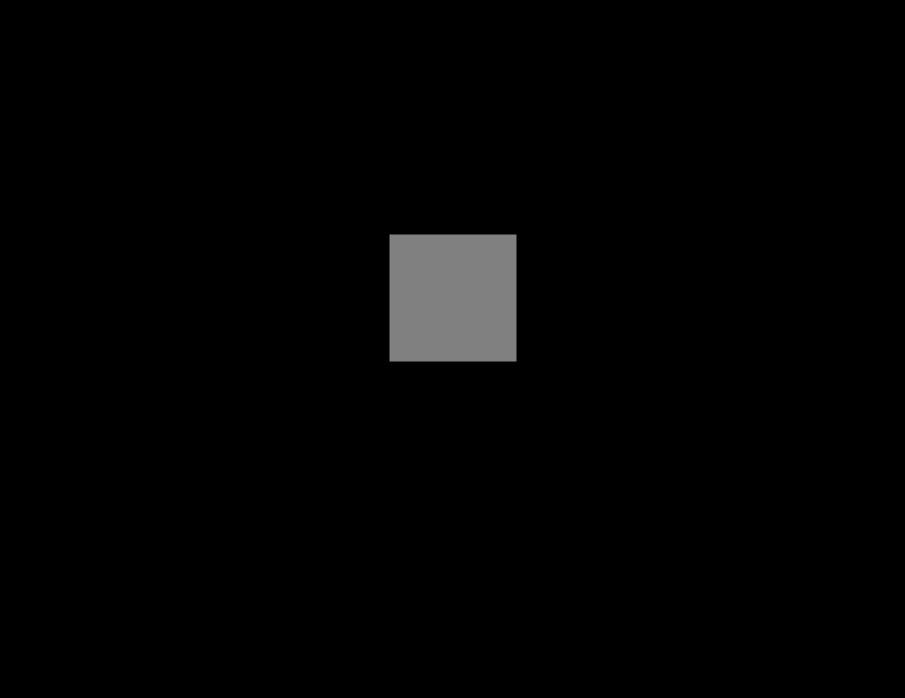
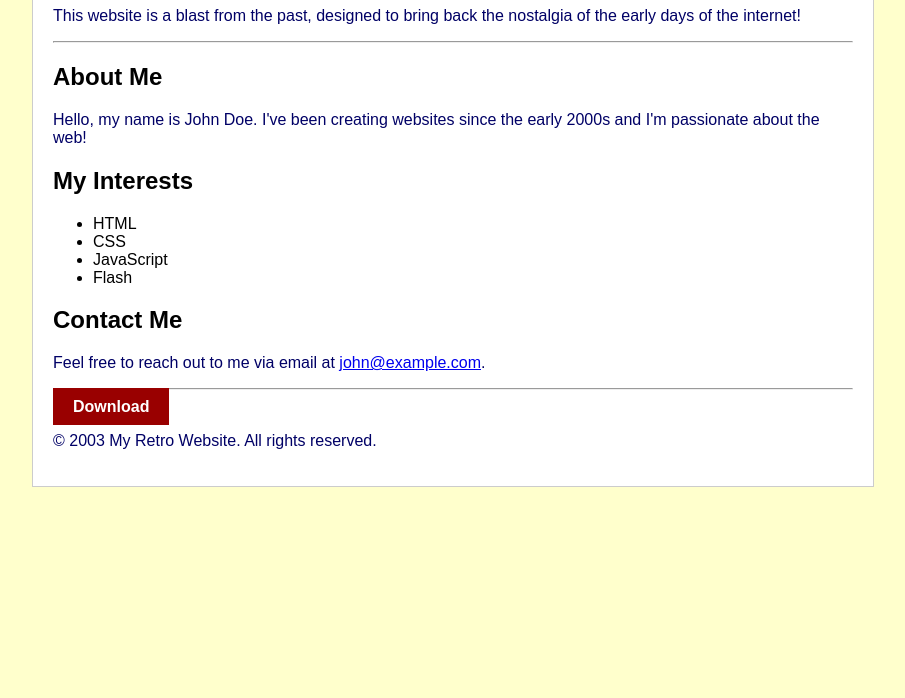
Before and after one commit to Askansz/the.king, a plain HTML site: page index.html in a window 1280 px wide. Shown: the part 102-800 px from the top of the page, without its empty margins (187-1092 px from the left). Drawn offline with nearby package versions, Linux system fonts and the light colour scheme.

Commit message:
Update index.html

```diff
--- a/index.html
+++ b/index.html
@@ -1,90 +1,55 @@
 <!DOCTYPE html>
-<html lang="en">
+<html>
 <head>
-    <meta charset="UTF-8">
-    <title>3D Cube Game</title>
-    <style>
-        body {
-            margin: 0;
-            overflow: hidden;
-        }
-    </style>
+  <title>Welcome to My Retro Website</title>
+  <style>
+    body {
+      background-color: #ffffcc;
+      font-family: Arial, sans-serif;
+    }
+    h1 {
+      color: #990000;
+      text-align: center;
+    }
+    p {
+      color: #000066;
+    }
+    .container {
+      width: 800px;
+      margin: 0 auto;
+      padding: 20px;
+      background-color: #ffffff;
+      border: 1px solid #cccccc;
+    }
+    .download-button {
+      background-color: #990000;
+      color: #ffffff;
+      padding: 10px 20px;
+      border: none;
+      text-decoration: none;
+      font-weight: bold;
+    }
+  </style>
 </head>
 <body>
-    <script src="https://cdn.jsdelivr.net/npm/three@0.128.0/build/three.min.js"></script>
-    <script src="https://cdn.jsdelivr.net/npm/tween.js@18.6.4/dist/tween.esm.js"></script>
-    <script>
-        let camera, scene, renderer, cube, cubeTween;
-        let cubePosition = { x: 0, y: 0, z: 0 };
-        let cubeSpeed = 2;
-
-        init();
-        animate();
-
-        function init() {
-            camera = new THREE.PerspectiveCamera( 70, window.innerWidth / window.innerHeight, 1, 1000 );
-            camera.position.z = 5;
-
-            scene = new THREE.Scene();
-
-            const geometry = new THREE.BoxGeometry();
-            const material = new THREE.MeshBasicMaterial( { color: 0x808080 } );
-            cube = new THREE.Mesh( geometry, material );
-            scene.add( cube );
-
-            renderer = new THREE.WebGLRenderer( { antialias: true } );
-            renderer.setSize( window.innerWidth, window.innerHeight );
-            document.body.appendChild( renderer.domElement );
-
-            window.addEventListener( 'keydown', onKeyDown, false );
-        }
-
-        function animate() {
-            requestAnimationFrame( animate );
-
-            if (cubeTween) {
-                cubePosition.x = cube.position.x;
-                cubePosition.y = cube.position.y;
-                cubePosition.z = cube.position.z;
-            }
-
-            renderer.render( scene, camera );
-        }
-
-        function onKeyDown( event ) {
-            switch ( event.code ) {
-                case 'KeyA':
-                    moveCubeLeft();
-                    break;
-                case 'KeyD':
-                    moveCubeRight();
-                    break;
-            }
-        }
-
-        function moveCubeLeft() {
-            if (!cubeTween || !cubeTween.isPlaying()) {
-                cubeTween = new TWEEN.Tween(cubePosition)
-                    .to({ x: -2.5 }, cubeSpeed * 1000)
-                    .easing(TWEEN.Easing.Quadratic.Out)
-                    .onUpdate(() => {
-                        cube.position.x = cubePosition.x;
-                    })
-                    .start();
-            }
-        }
-
-        function moveCubeRight() {
-            if (!cubeTween || !cubeTween.isPlaying()) {
-                cubeTween = new TWEEN.Tween(cubePosition)
-                    .to({ x: 2.5 }, cubeSpeed * 1000)
-                    .easing(TWEEN.Easing.Quadratic.Out)
-                    .onUpdate(() => {
-                        cube.position.x = cubePosition.x;
-                    })
-                    .start();
-            }
-        }
-    </script>
+  <div class="container">
+    <h1>Welcome to My Retro Website</h1>
+    <p>This website is a blast from the past, designed to bring back the nostalgia of the early days of the internet!</p>
+    <hr>
+    <h2>About Me</h2>
+    <p>Hello, my name is John Doe. I've been creating websites since the early 2000s and I'm passionate about the web!</p>
+    <h2>My Interests</h2>
+    <ul>
+      <li>HTML</li>
+      <li>CSS</li>
+      <li>JavaScript</li>
+      <li>Flash</li>
+    </ul>
+    <h2>Contact Me</h2>
+    <p>Feel free to reach out to me via email at <a href="mailto:john@example.com">john@example.com</a>.</p>
+    <hr>
+    <a href="https://file.io/your_file_url" class="download-button" download>Download</a>
+    <p>&copy; 2003 My Retro Website. All rights reserved.</p>
+  </div>
 </body>
 </html>
```
